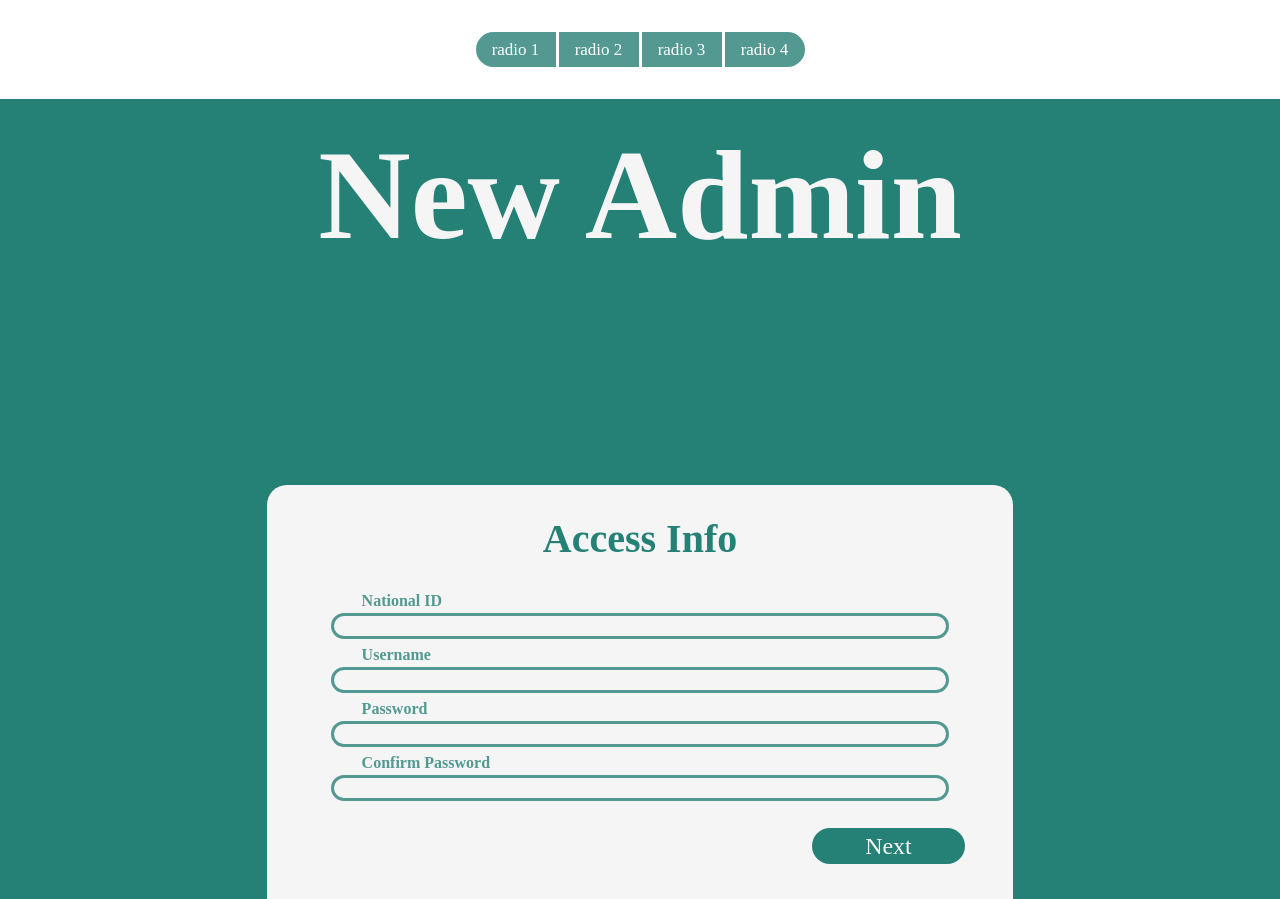
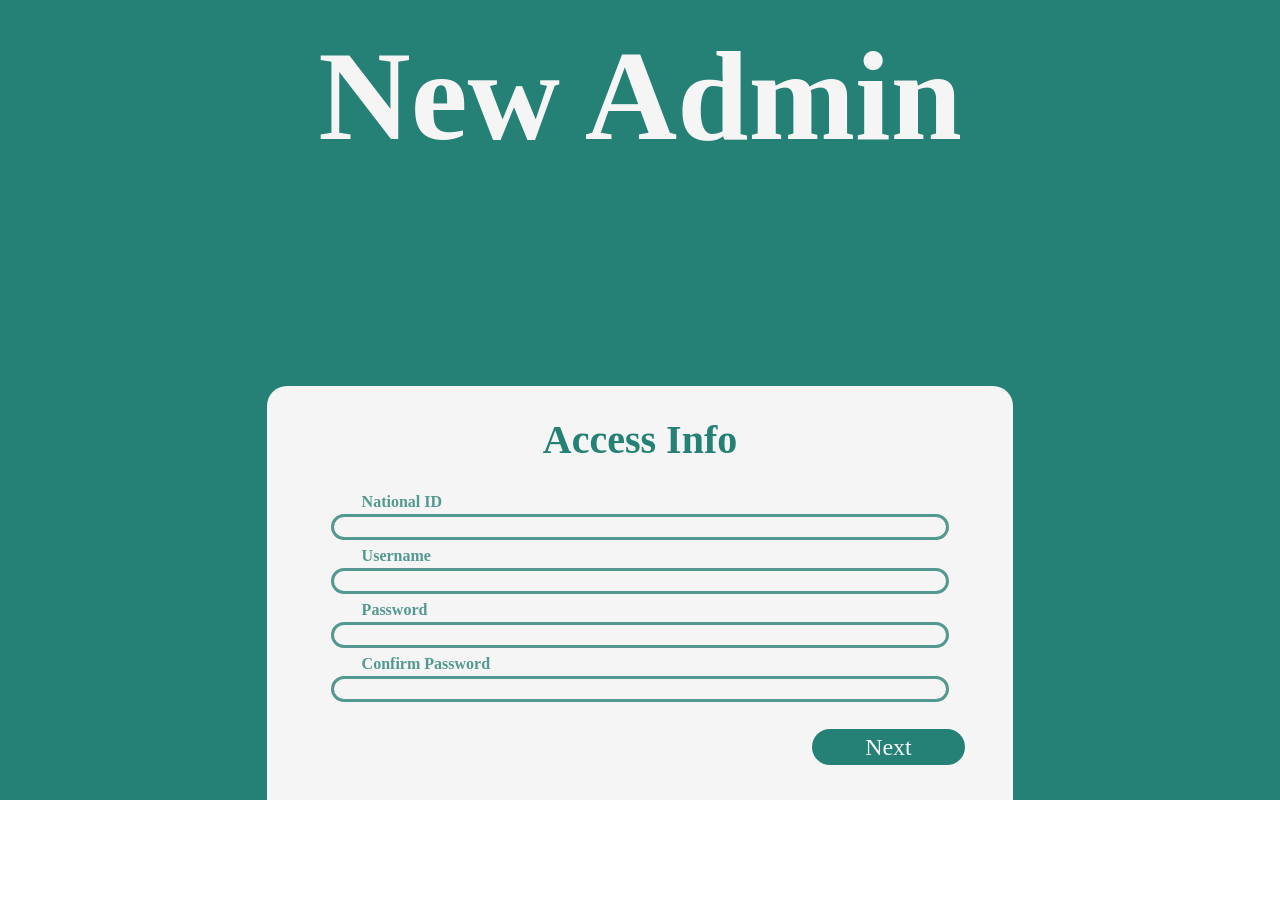
Before and after one commit to enjyashraf18/IseeU, a React (Create React App) app in the folder React_ISEEU/: page / in a window 1280 px wide. After the commit the page ends 800 px from the top, so only its background shows below. Built offline with nearby package versions, Linux system fonts and the light colour scheme; a web font is replaced by a local one.

Commit message:
Update App.js

```diff
--- a/React_ISEEU/src/App.js
+++ b/React_ISEEU/src/App.js
@@ -2,11 +2,11 @@ import React from 'react';
 import "./App.css";
 import { OR,MBut,DEL,Search,UserText1,UserText2,UserAge,CheckBox,OpenLi,EmerBtn,Btn,LiBTN } from './components';
 import { Register } from './pages';
+import RegisterPage2 from "./pages/RegisterPage2/RegisterPage2";
 
 const App = () => {
   return (
     <div className='App'>
-        <MBut/>
         <Register/>
 
     </div>
```
